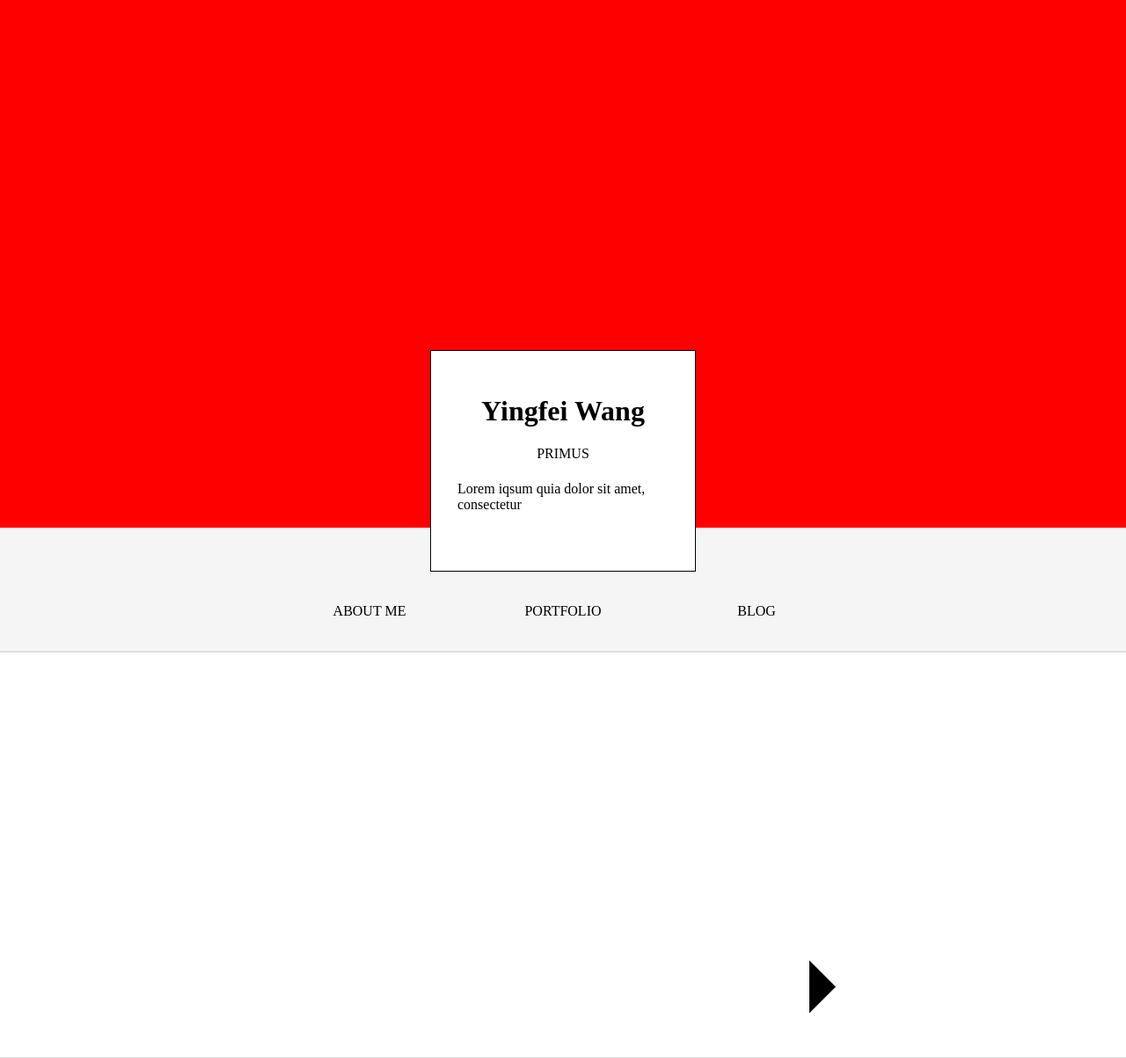
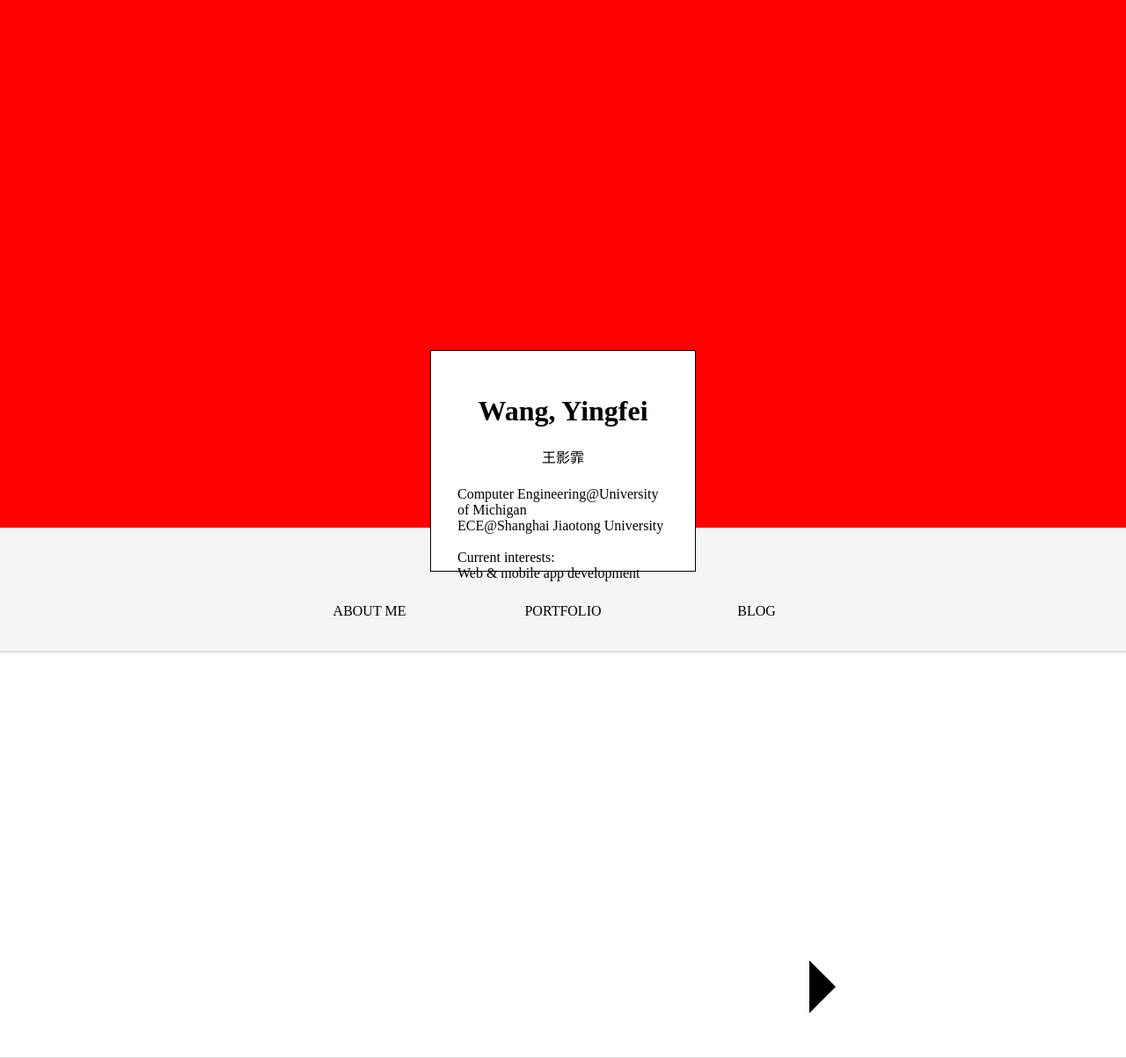
Before and after one commit to Clause321/Home-Page, a Django app: template basic/templates/home.html in a window 1280 px wide. Shown: the top 1203 px of the page at 88% size. Run offline with Django 3.2, Linux system fonts and the light colour scheme; the template is opened without the code that fills it, so the values that code supplies are empty; parts of the project's set-up code (start-up, migrations or seed data) failed here and were passed over; some libraries are stand-ins or nearby versions.

Commit message:
chinese name

```diff
--- a/basic/templates/home.html
+++ b/basic/templates/home.html
@@ -11,9 +11,15 @@
 {% block content %}
     <div class="header">
         <div id="floatblock">
-            <h1>Yingfei Wang</h1>
-            <h4>PRIMUS</h4>
-            <p>Lorem iqsum quia dolor sit amet, consectetur</p>
+            <h1>Wang, Yingfei</h1>
+            <h4>王影霏</h4>
+            <p>
+                Computer Engineering@University of Michigan<br>
+                ECE@Shanghai Jiaotong University<br>
+                <br>
+                Current interests:<br>
+                Web & mobile app development
+            </p>
         </div>
     </div>
     <div class="navi block block_odd">
```
